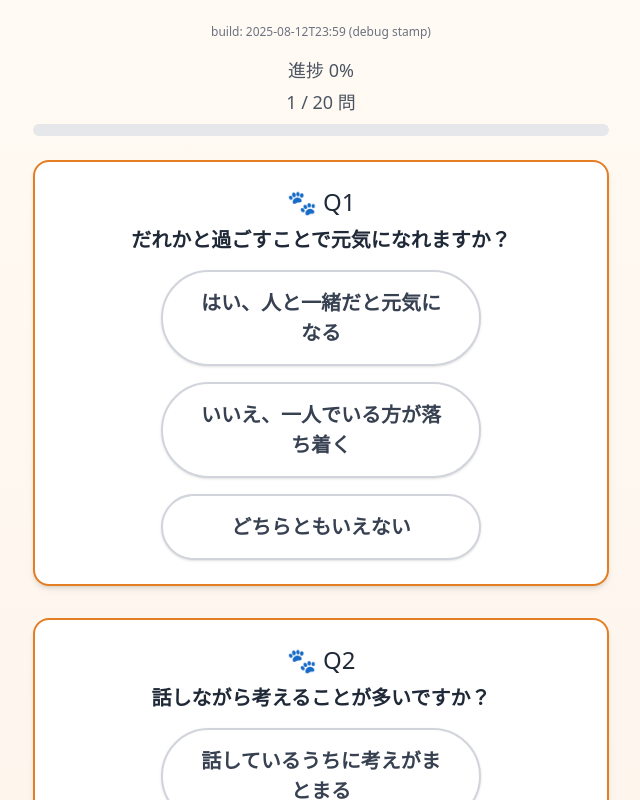
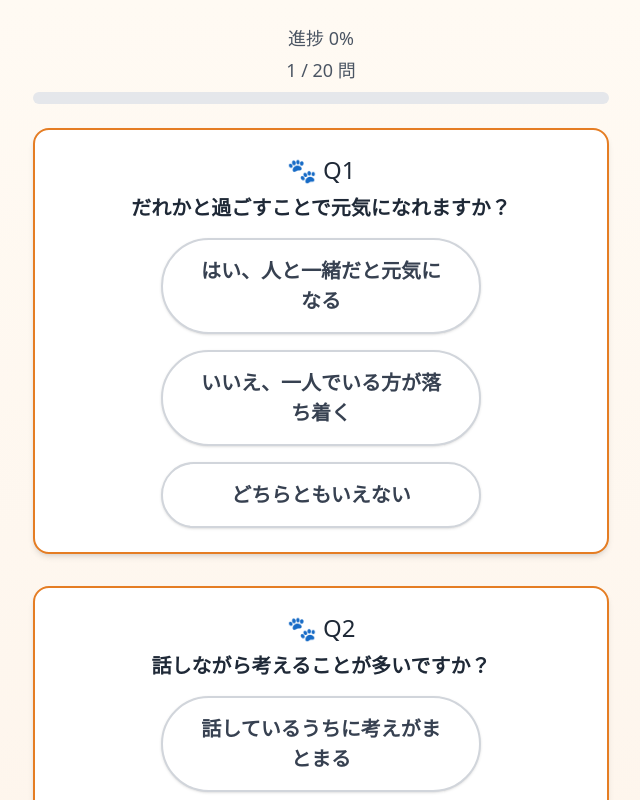
Before and after one commit to Tatsuya-studio/inetan-16type-diagnosis, a Next.js app: page /diagnosis in a window 1280 px wide. Shown: the top 800 px of the page, without its empty margins (319-959 px from the left). Built offline with nearby package versions, Linux system fonts and the light colour scheme.

Commit message:
Update diagnosis.jsx

```diff
--- a/pages/diagnosis.jsx
+++ b/pages/diagnosis.jsx
@@ -76,9 +76,6 @@ export default function Diagnosis() {
 
 return (
   <div className="min-h-screen flex flex-col items-center justify-center p-6 text-center bg-gradient-to-b from-[#fffaf3] to-[#fcefe4] text-gray-800 font-sans">
-    <div className="mb-4 text-xs text-gray-500">
-      build: 2025-08-12T23:59 (debug stamp)
-    </div>
     <div className="w-full max-w-xl">
       <div className="mb-6">
         <div className="text-lg text-gray-600 font-medium mb-2">
```
Lines whose indentation alone changed are shown as unchanged.
